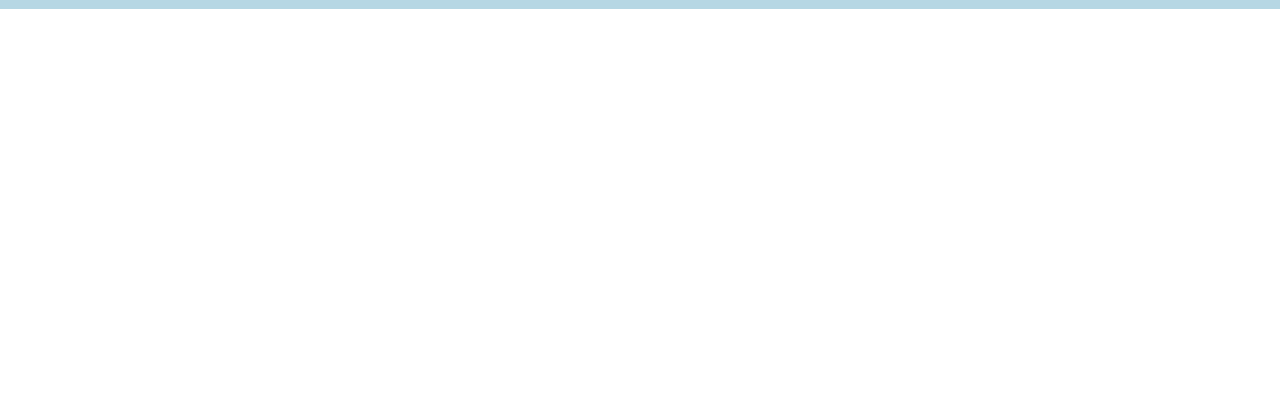
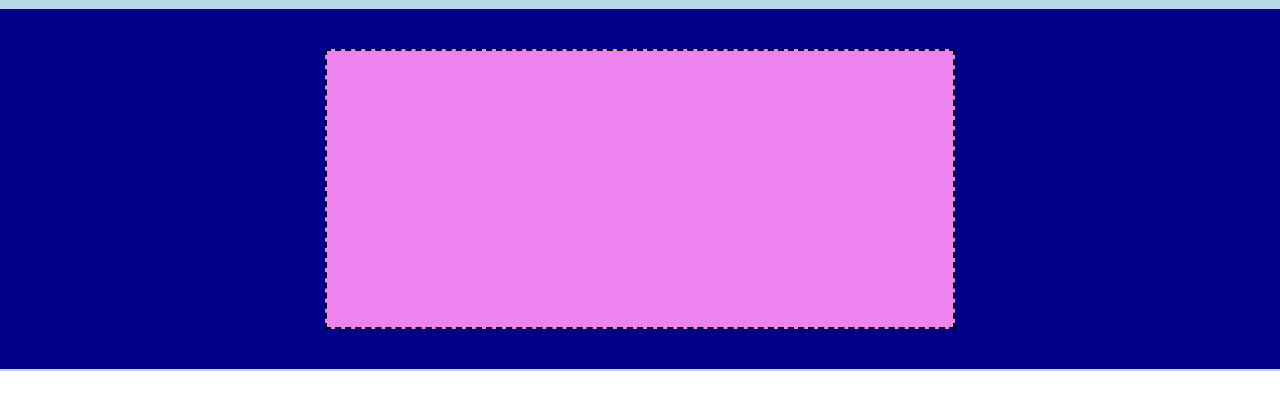
Before and after one commit to MassimoPeruga/htmlcss-struttura-discord, a plain HTML site: page index.html in a window 1280 px wide. Shown: the part 47-456 px from the top of the page. Drawn offline with Linux system fonts and the light colour scheme.

Commit message:
feat: header bottom

```diff
--- a/CSS/style.css
+++ b/CSS/style.css
@@ -1,9 +1,11 @@
+/*RESET*/
 * {
     margin: 0;
     padding: 0;
     box-sizing: border-box;
 }
 
+/*DEBUG HEADER TOP*/
 .debug .header_top {
     background-color: #b6d7e4;
 }
@@ -14,6 +16,7 @@
     height: 32px;
 }
 
+/*HEADER TOP*/
 .header_top {
     display: flex;
     justify-content: center;
@@ -38,3 +41,27 @@
     width: 160px;
     justify-content: flex-end;
 }
+
+/*DEBUG HEADER BOTTOM*/
+.debug .header_bottom {
+    background-color: #00008b;
+    border-bottom: 2px solid #b6d7e4
+}
+
+.debug .header_bottom>* {
+    background-color: #ee82ee;
+    height: 280px;
+    border: 2px dashed black;
+}
+
+/*HEADER BOTTOM*/
+.header_bottom {
+    padding: 40px;
+    display: flex;
+    justify-content: center;
+    align-items: center;
+}
+
+.header_bottom>div {
+    width: 630px;
+}
--- a/index.html
+++ b/index.html
@@ -15,12 +15,15 @@
             <div id="link">link link link link link</div>
             <div id="login">login</div>
         </section>
-        <section>
+        <section class="header_bottom">
             <div></div>
         </section>
     </header>
     <main>
-
+        <section></section>
+        <section></section>
+        <section></section>
+        <section></section>
     </main>
     <footer>
 
```
